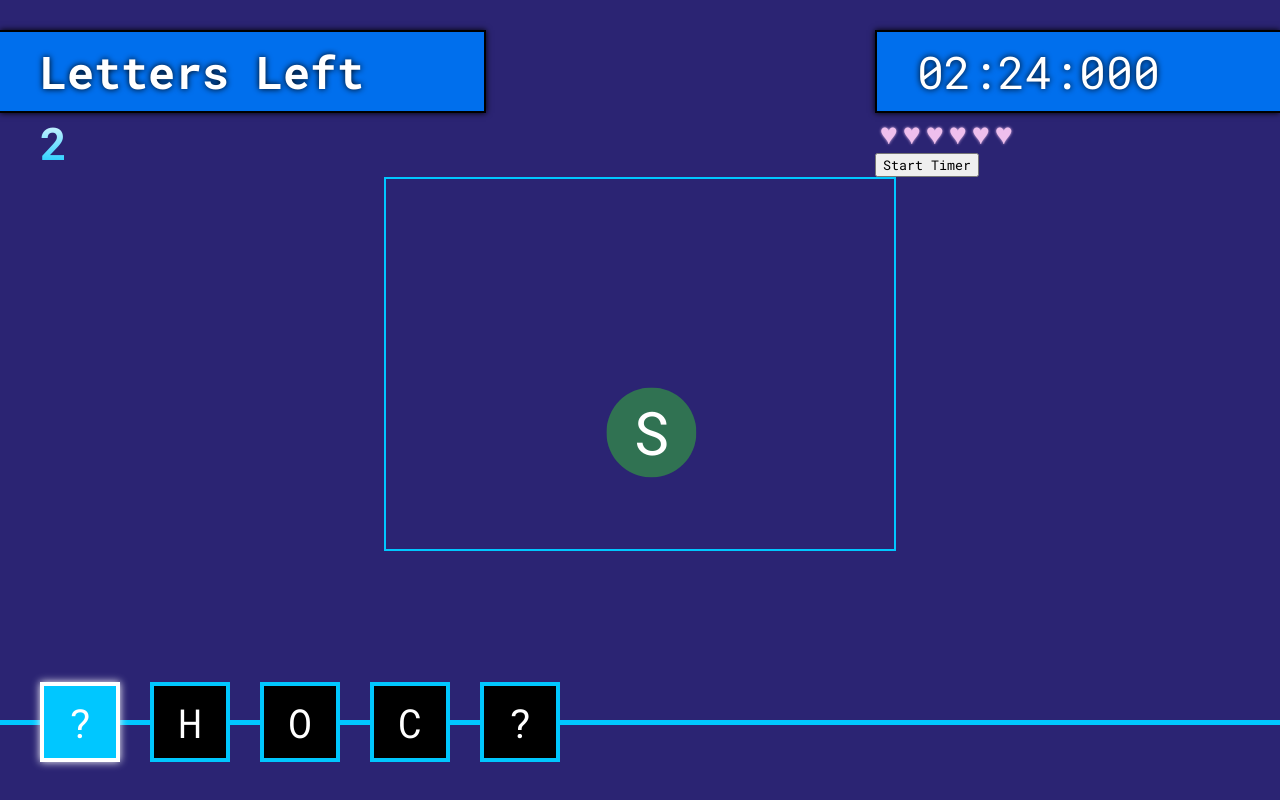
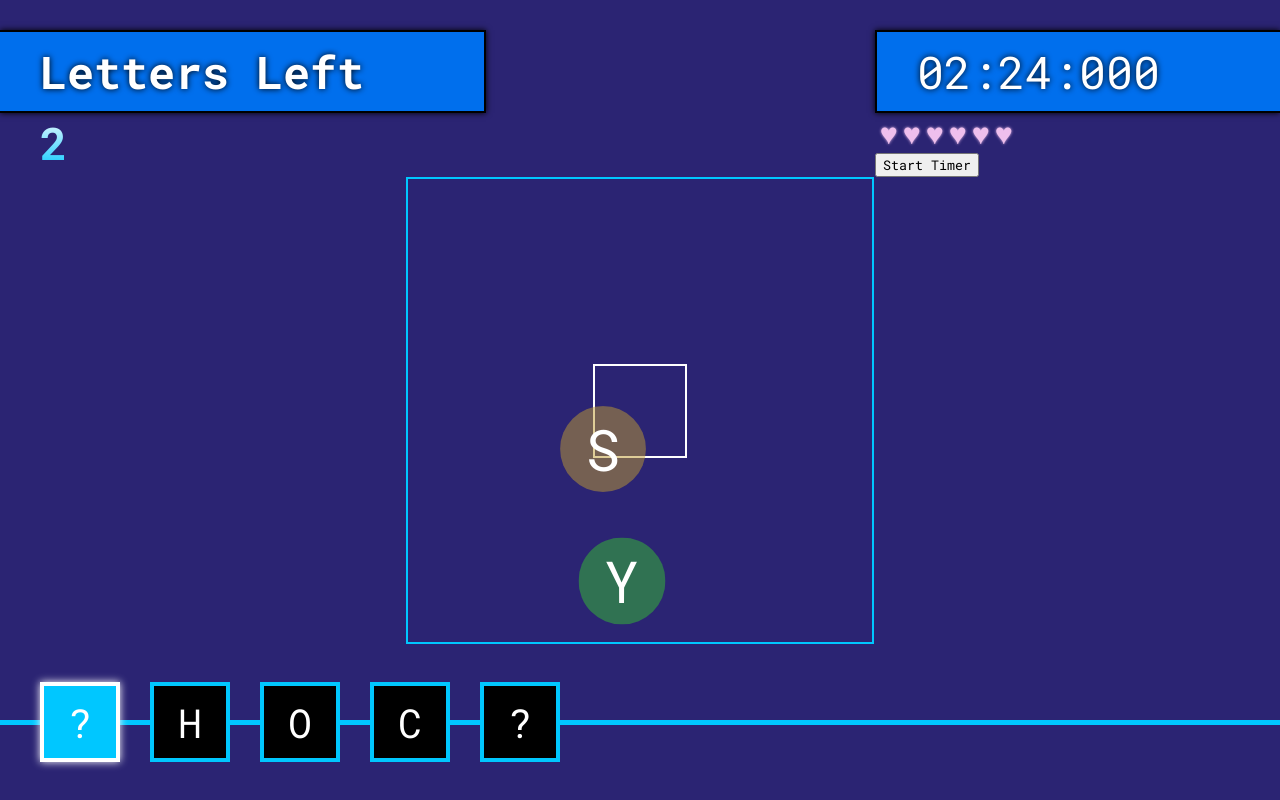
Before and after one commit to hyperspacejelly/hangmans-gambit-TS, a React (Vite) app: page / in a window 1280 px wide. Both pictures are taken after a click on the button "Easy". Built offline with nearby package versions, Linux system fonts and the light colour scheme.

Commit message:
updated Motion and rendering of letters

```diff
--- a/src/App.tsx
+++ b/src/App.tsx
@@ -83,8 +83,15 @@ function App() {
   const [currGuessIndex, setCurrGuessIndex] = useState<number>(0);
 
   useEffect(()=>{
-    if(wordToFindArray)
-      setCurrGuessIndex(getFirstHiddenLetter(wordToFindArray));
+    if(wordToFindArray){
+      const index = getFirstHiddenLetter(wordToFindArray);
+      if(index >= 0){
+        setCurrGuessIndex(getFirstHiddenLetter(wordToFindArray));
+      }
+      else{
+        //all letters have been guessed
+      }
+    }
   },[wordToFindArray]);
 
   // sets difficulty and generates an array with the right amount of hidden letters
@@ -110,10 +117,15 @@ function App() {
   }
 
   //fct to execute if the current letter to guess has been guessed
-  function handleGuess() :void{
-    setWordToFindArray(prevArray => prevArray.map((letter, index)=>{
-      return index===currGuessIndex? {hidden:false, letter: letter.letter} : letter
-    }));
+  function handleGuess(value :'correct' | 'incorrect') :void{
+    if(value==="correct"){
+      setWordToFindArray(prevArray => prevArray.map((letter, index)=>{
+        return index===currGuessIndex? {hidden:false, letter: letter.letter} : letter
+      }));
+    }
+    else if(value==="incorrect"){
+      setHp(hp=>hp-1);
+    }
   }
 
   return (
@@ -137,7 +149,7 @@ function App() {
             <LettersLeft wordToFindArray={wordToFindArray} />
           </section>
           <section id="center">
-            <PlayArea wordToFindArray={wordToFindArray} currGuess={currGuessIndex} handleGuess={()=>handleGuess()}/>
+            <PlayArea wordToFindArray={wordToFindArray} currGuess={currGuessIndex} handleGuess={handleGuess}/>
           </section>
           <section id="bottom">
             <WordReveal wordToFind={wordToFindArray} currGuess={currGuessIndex}/>
--- a/src/Components/CSS/playarea.css
+++ b/src/Components/CSS/playarea.css
@@ -12,8 +12,25 @@
     justify-content: center;
     align-items: center;
     border: 2px solid var(--second-blue);
-    width: 40vw;
-    height: 80%;
+    height: 100%;
+    aspect-ratio: 1/1;
+}
+
+#spawn-area{
+    position: relative;
+    border: solid white 2px;
+    width: 4rem;
+    height: 4rem;
+    padding: 4.5rem;
+}
+
+@keyframes shrinkGrowAnim {
+    0%{
+        transform: scale(90%);
+    }
+    100%{
+        transform: scale(110%);
+    }
 }
 
 .letter-guess{
@@ -37,6 +54,12 @@
     border-radius: 100%;
 
     transition: transform 0.5s ease-in-out;
+
+    animation-name: shrinkGrowAnim;
+    animation-duration: 0.5s;
+    animation-iteration-count: infinite;
+    animation-direction: alternate;
+    animation-timing-function: ease-in-out;
 }
 
 .hp-1{
--- a/src/Components/PlayArea.tsx
+++ b/src/Components/PlayArea.tsx
@@ -1,112 +1,177 @@
 import './CSS/playarea.css';
 
 import { LetterToFind } from '../App';
-import { useEffect, useState } from 'react';
+import { useEffect, useRef, useState } from 'react';
 
-const vowels :string[] = ["a","e","i","o","u","y"];
-const consonants :string[]= ["b","c","d","f","g","h","j","k","l","m","n","p","q","r","s","t","v","w","x","z"];
 const gunshot = new Audio('/assets/gunshot2.ogg');
 const emptyGunshot = new Audio('/assets/emptyGunshot.ogg');
+const maxLettersOnScreen = 6;
 
+type LetterGuess = {
+    id :number,
+    letter :string,
+    hp :number,
+    angle :number,
+    speed :number,
+}
 
 type LetterGuessProps = {
-    offset? :number,
-    direction? : "default"|"inverse",
-    hp :number,
-    letter :string,
-    handleGuess? :()=>void,
-    ID :number
+    letterGuess :LetterGuess,
+    updateLetterGuesses :(updatedLetter :LetterGuess, param :updateParams)=>void,
+    handleGuess: ()=>void,
+    playArea: null | HTMLDivElement
 }
+
+type updateParams = 'update' | 'destroy';
 
 function genID() :number{
     return Math.floor(Math.random()*1000);
 }
 
-function LetterGuessComponent({offset = 2, direction = "default", hp, letter, handleGuess, ID} :LetterGuessProps) {
+function randomPercent() :number{
+    return Math.floor(Math.random() * 100);
+}
+
+function randomRadiansAngle() :number{
+    return (Math.floor(Math.random() * 359)) * (Math.PI / 180);
+}
+
+function randomLetter(exclude :string) :string{
+    // if excluded letter is Capital get its corresponding small letter UTF code
+    let excludedLetterCode = exclude.charCodeAt(0) < 91 ? exclude.charCodeAt(0) : exclude.charCodeAt(0) + 32;
+
+    let returnLetter = 0;
+    do{
+        returnLetter = 97 + Math.floor(Math.random() * 26);
+    }while(returnLetter === excludedLetterCode);
+
+    return String.fromCharCode(returnLetter);
+}
+
+//This function will  generate a random letter witha  change of being the current one to guess
+function genRandomLetterGuess(letter :string) :LetterGuess{
+    const randomCutoff = 30;
+
+    if(randomPercent() > randomCutoff){
+        return {
+            id :genID(),
+            letter: randomLetter(letter),
+            hp: randomPercent() > 49 ? 1 : 2,
+            angle: randomRadiansAngle(),
+            speed: 1.3 + (Math.random()*2),
+        }
+    }
+
+    return {
+        id :genID(),
+        letter: letter,
+        hp: randomPercent() > 49 ? 1 : 2,
+        angle: randomRadiansAngle(),
+        speed: 1 + (Math.random()*2),
+    }
+}
+
+function LetterGuessComponent({letterGuess, updateLetterGuesses, handleGuess, playArea} :LetterGuessProps) {
     const [coorX, setCoorX] = useState<number>(0);
     const [coorY, setCoorY] = useState<number>(0);
-    const [angle, setAngle] = useState<number>(0);
-    const dirNum = direction === "default" ? 1 : -1;
-    const [letterHP, setLetterHP] = useState<number>(hp);
+    const [distance, setDistance] = useState<number>(1);
+    const intervalMov = useRef<number>();
 
-    //setup
-    useEffect(()=>{
-        const updateAngleInterval = setInterval(()=>{
-            setAngle(prev =>
-                        (prev + (prev > 0?(0.01 * (1/prev)) : 0.005))
-                    );
-        }, 100);
-        console.log(ID);
-        return ()=>clearInterval(updateAngleInterval);
-    }, []);
+    const areaHeight = playArea?.getBoundingClientRect().height;
+    const areaWidth = playArea?.getBoundingClientRect().width;
 
     useEffect(()=>{
-        const updateDisplay = setInterval(()=>{
-            const angleToRadian = dirNum * angle * (180 / Math.PI);
-            const newX = angleToRadian * offset *  Math.cos(angleToRadian);
-            const newY = angleToRadian * offset * Math.sin(angleToRadian);
-            setCoorX(newX);
-            setCoorY(newY);
-            // console.log({angle: angle});
-        }, 100);
+        intervalMov.current = setInterval(()=>{
+            if(areaHeight && areaWidth){
+                if(Math.abs(coorX) >= areaWidth/2 || Math.abs(coorY) >= areaHeight/2){
+                    console.log('reached bounds');
+                    updateLetterGuesses(letterGuess, 'destroy');
+                }
+                else{
+                    setDistance(prev => prev+(letterGuess.speed));
+                    setCoorX(Math.cos(letterGuess.angle)*distance);
+                    setCoorY(Math.sin(letterGuess.angle)*distance);
+                }
+            }
+        }, 30);
 
-        if(angle > 3.5){
-            clearInterval(updateDisplay);
+        return ()=>{
+            clearInterval(intervalMov.current);
         }
-
-        return ()=>{clearInterval(updateDisplay)}
-    },[angle]);
+    },[distance, coorX, coorY])
 
     function handleClick(e :React.MouseEvent<HTMLDivElement>){
         e.stopPropagation();
         gunshot.currentTime=0;
         gunshot.play();
-        if(letterHP > 1){
-            setLetterHP(curr=>curr-1);
+        if(letterGuess.hp > 1){
+            updateLetterGuesses({
+                ...letterGuess,
+                hp: letterGuess.hp-1
+            }, 'update');
         }
-        if(letterHP === 1){
-            if(handleGuess)
-                handleGuess();
+        if(letterGuess.hp === 1){
+            handleGuess();
+            updateLetterGuesses(letterGuess, 'destroy');
         }
     }
 
     return(
     <div
         onClick={handleClick}
-        style={{transform: `translate(${coorX}px, ${coorY}px)`}}
-        key={ID}
-        className={`letter-guess hp-${letterHP}`}>
-            {letter}
+        style={{left: `${coorX}px`, top:`${coorY}px`}}
+        key={letterGuess.id}
+        className={`letter-guess hp-${letterGuess.hp}`}>
+            {letterGuess.letter}
     </div>);
-}
-
-
-function genLetterGuesses(letter :string, handleGuess :()=>void) :JSX.Element[]{
-    let returnArray :JSX.Element[] = [];
-
-    returnArray.push(<LetterGuessComponent letter={letter} hp={2} handleGuess={handleGuess} ID={genID()} />);
-    // returnArray.push(<LetterGuessComponent letter={"h"} hp={3} direction='inverse' />);
-
-    return returnArray;
 }
 
 type PlayAreaProps = {
     wordToFindArray :LetterToFind[],
     currGuess :number,
-    handleGuess: ()=>void
+    handleGuess: (value :'correct' | 'incorrect')=>void
 }
 
 function PlayArea({wordToFindArray, currGuess, handleGuess} :PlayAreaProps){
-    const [letterGuess, setLetterGuess] = useState<JSX.Element[]>();
-    const [letterGuessDisplay, setLetterGuessDisplay] = useState<JSX.Element[]>()
+    const [letterGuesses, setLetterGuesses] = useState<LetterGuess[]>([]);
+
+    const refLoop = useRef<number>();
+    const refPlayArea = useRef<HTMLDivElement>(null)
+
 
     useEffect(()=>{
-        setLetterGuess(undefined)
         if(wordToFindArray[currGuess]){
-            setLetterGuess(genLetterGuesses(wordToFindArray[currGuess].letter, handleGuess));
+            if(letterGuesses[0] === undefined){
+                const newLetterGuess = genRandomLetterGuess(wordToFindArray[currGuess].letter);
+                setLetterGuesses([...letterGuesses, newLetterGuess])
+            }
+            refLoop.current=setInterval(()=>{
+                const newLetterGuess = genRandomLetterGuess(wordToFindArray[currGuess].letter);
+                if(letterGuesses.length<maxLettersOnScreen){
+                    setLetterGuesses([...letterGuesses, newLetterGuess]);
+                }else{
+                    updateLetterGuesses(letterGuesses[0], 'destroy');
+                }
+            }, 2000);
         }
-    },[currGuess]);
+        return ()=>{if(refLoop.current){clearInterval(refLoop.current);}}
+    },[currGuess, letterGuesses]);
 
+    function updateLetterGuesses(updatedLetter :LetterGuess, param :updateParams) :void{
+        if(letterGuesses){
+            if(param === 'update'){
+                setLetterGuesses(letterGuesses.map((letter)=>{
+                    if(letter.id === updatedLetter.id){
+                        return updatedLetter;
+                    }
+                    return letter;
+                }));
+            }
+            else if(param === "destroy"){
+                setLetterGuesses(letterGuesses.filter((letter)=>letter.id!==updatedLetter.id));
+            }
+        }
+    }
 
     function handleClick(){
         emptyGunshot.currentTime=0;
@@ -114,8 +179,24 @@ function PlayArea({wordToFindArray, currGuess, handleGuess} :PlayAreaProps){
     }
 
     return<div id="play-area-cont">
-        <div id="play-area" onClick={handleClick}>
-            {letterGuess && letterGuess}
+        <div id="play-area" onClick={handleClick} ref={refPlayArea}>
+            <div id="spawn-area">
+                {letterGuesses && letterGuesses.map((letter)=>{
+                    const isCorrect = letter.letter === wordToFindArray[currGuess].letter;
+                    return <LetterGuessComponent
+                        key={letter.id}
+                        letterGuess={letter}
+                        handleGuess={()=>handleGuess(isCorrect? 'correct': 'incorrect')}
+                        updateLetterGuesses={updateLetterGuesses}
+                        playArea={refPlayArea.current}
+                        />
+                })}
+                {/* <LetterGuessComponent key={testLetter.id} letterGuess={testLetter}
+                    handleGuess={
+                        ()=>{ handleGuess(testLetter.letter === wordToFindArray[currGuess].letter?'correct': 'incorrect')}}
+                        updateLetterGuesses={updateLetterGuesses}
+                        /> */}
+            </div>
         </div>
     </div>
 }
```
